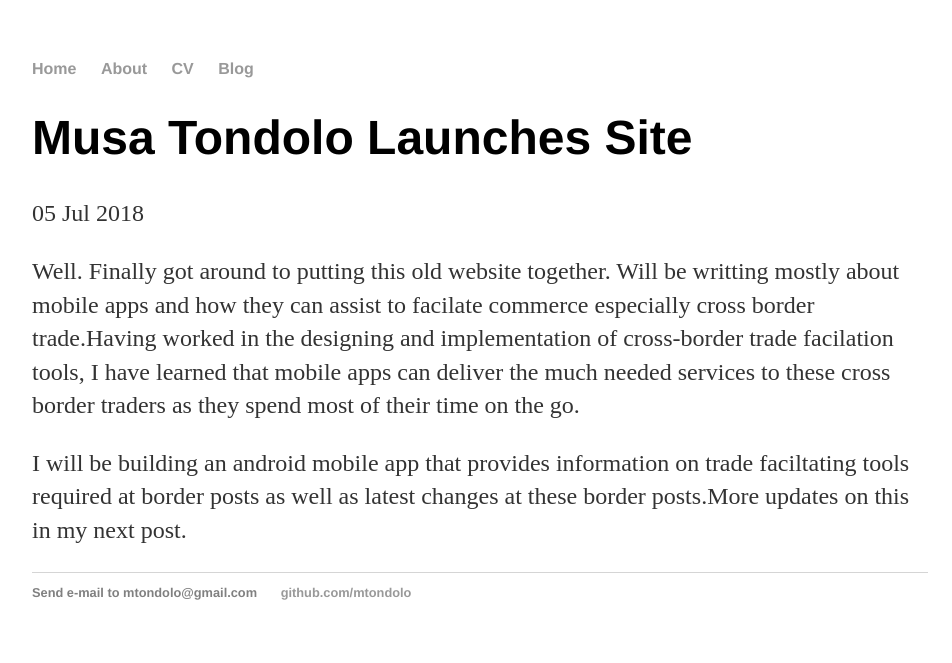
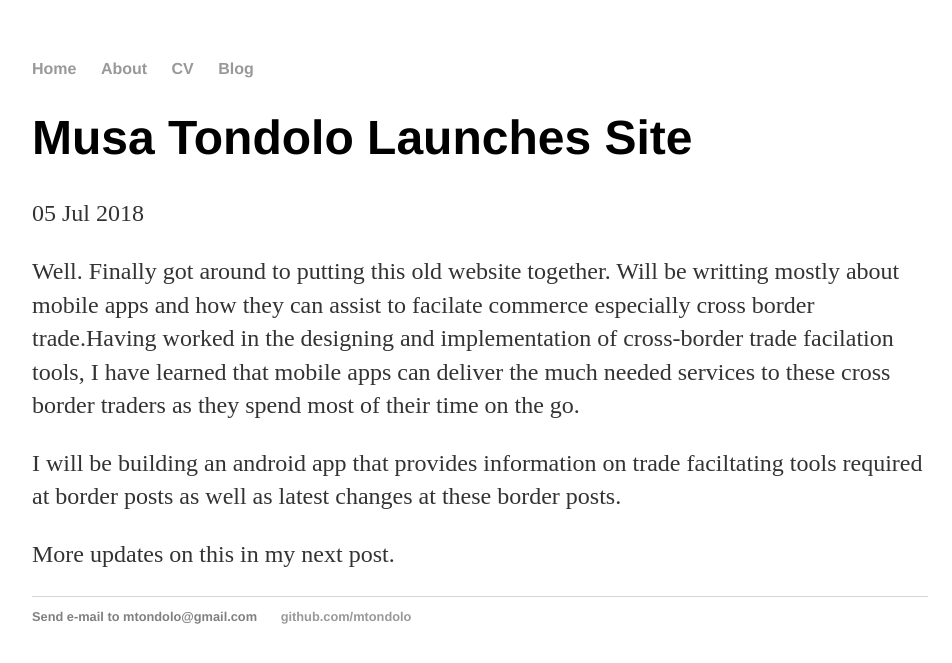
Before and after one commit to mtondolo/mtondolo.github.io, a Jekyll site: the page built from _posts/2018-07-05-musa-tondolo-site-launched.md, in a window 1280 px wide. Shown: the top 663 px of the page, without its empty margins (160-1112 px from the left). Built offline with Jekyll 4.4.1, drawn with Linux system fonts in a browser that asks for light colours.

Commit message:
Update 2018-07-05-musa-tondolo-site-launched.md

```diff
--- a/_posts/2018-07-05-musa-tondolo-site-launched.md
+++ b/_posts/2018-07-05-musa-tondolo-site-launched.md
@@ -4,9 +4,6 @@
 date: 2018-07-05
 ---
 
-<p>
-Well. Finally got around to putting this old website together. Will be writting mostly about mobile apps and how they can assist to facilate commerce especially cross border trade.Having worked in the designing and implementation of cross-border trade facilation tools, I have learned that mobile apps can deliver the much needed services to these cross border traders as they spend most of their time on the go.
-</p>
-<p>
-I will be building an android mobile app that provides information on trade faciltating tools required at border posts as well as latest changes at these border posts.More updates on this in my next post.
-</p>
+<p>Well. Finally got around to putting this old website together. Will be writting mostly about mobile apps and how they can assist to facilate commerce especially cross border trade.Having worked in the designing and implementation of cross-border trade facilation tools, I have learned that mobile apps can deliver the much needed services to these cross border traders as they spend most of their time on the go.</p>
+<p>I will be building an android app that provides information on trade faciltating tools required at border posts as well as latest changes at these border posts.</p>
+<p> More updates on this in my next post.</p>
```
